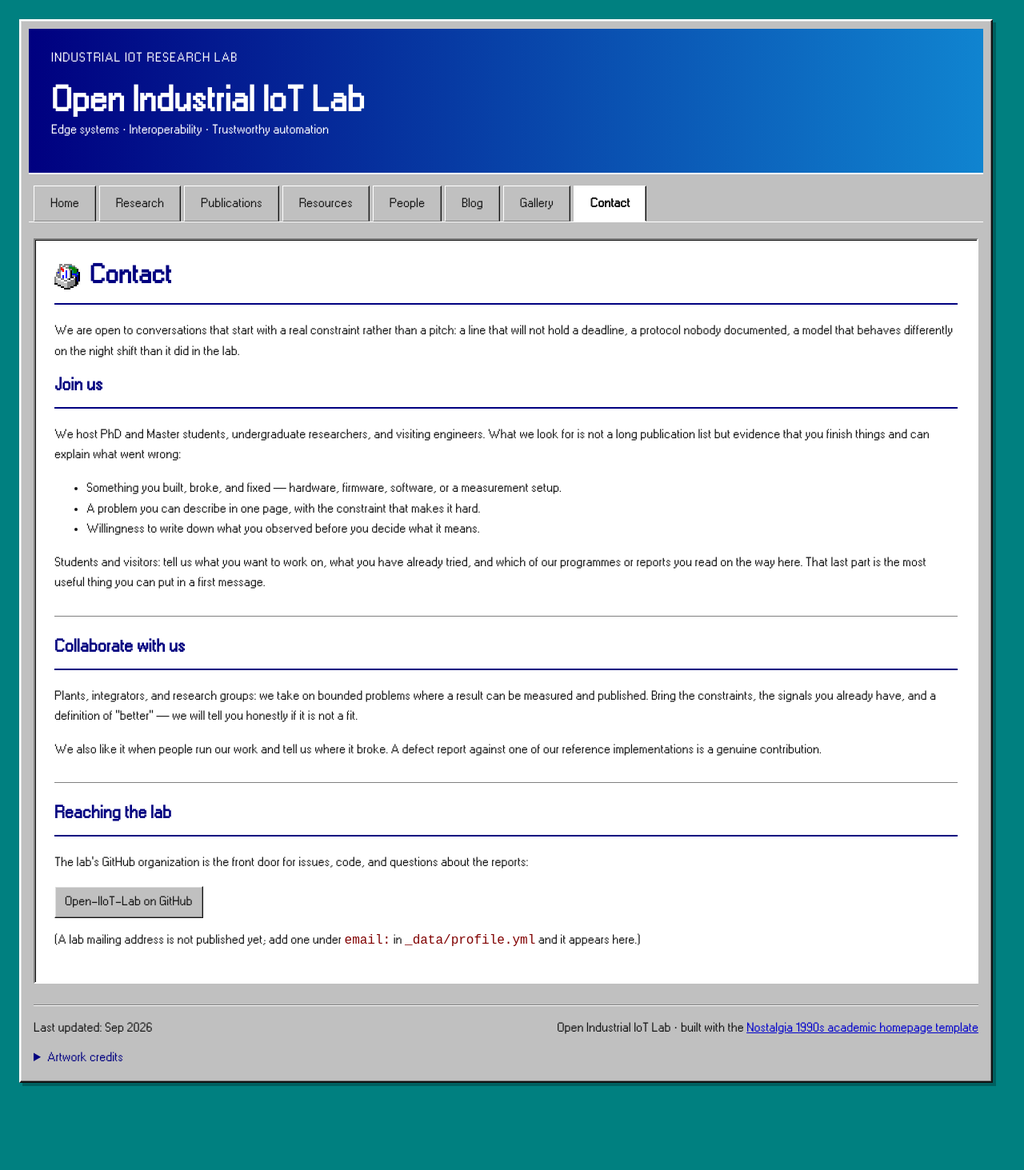
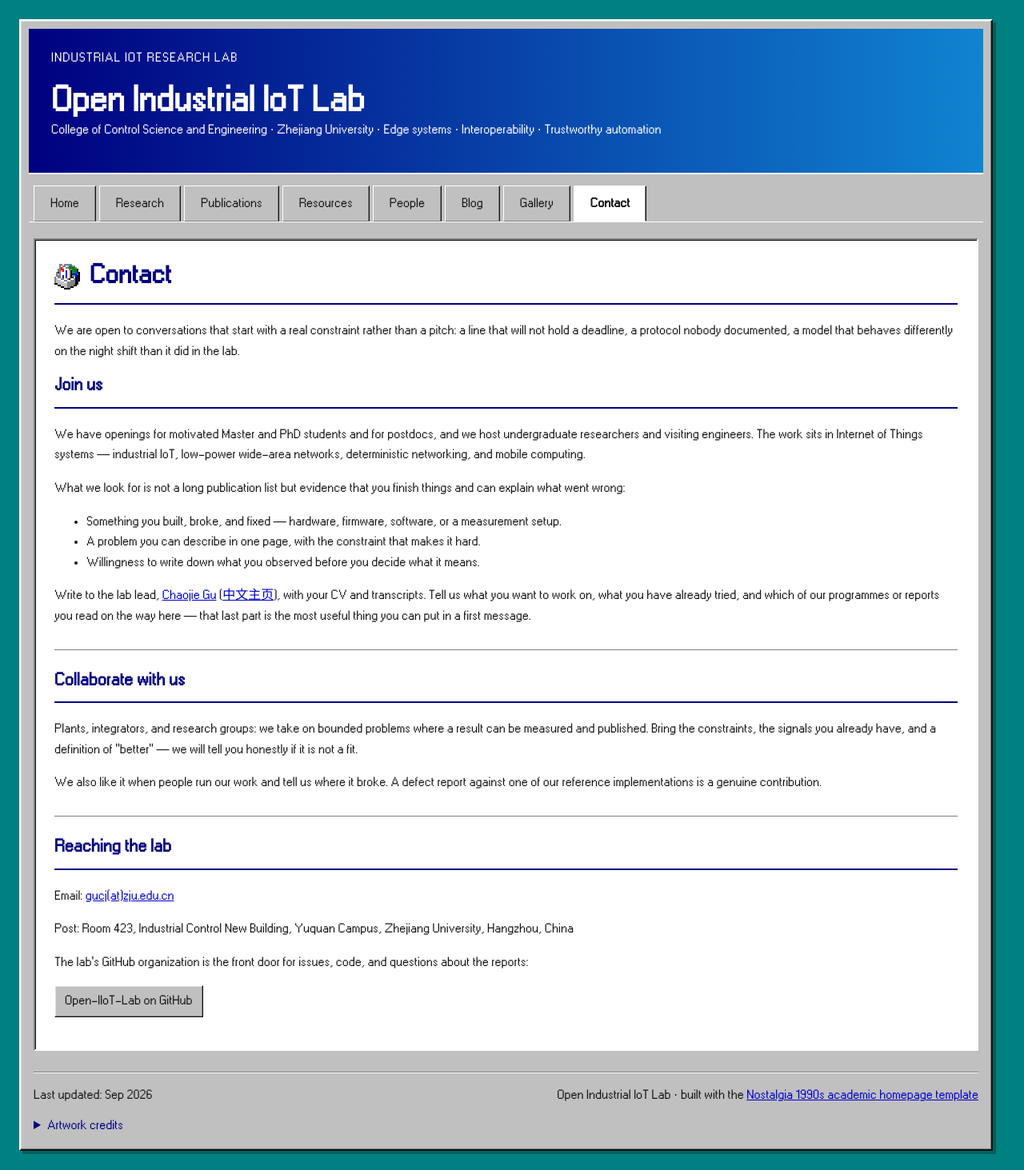
Before and after one commit to Open-IIoT-Lab/Open-IIoT-Lab.github.io, a Jekyll site: the page built from contact.html, in a window 1280 px wide. Shown: the whole page at 80% size. Built offline with Jekyll 4.4.1, drawn with Linux system fonts in a browser that asks for light colours; nearby versions of some CDN libraries; a style sheet for code colours, icons or effects is not loaded; before the commit the page ends 1378 px from its top, so only the background shows below that.

Commit message:
Use the lab wordmark as the logo and favicon, and add the PI details
The supplied wordmark replaces the placeholder mark: the profile rail shows the logo
and the favicon is generated from it (ICO plus PNG and an apple-touch icon). The site
now names Chaojie Gu as the lab lead with links to both of his homepages, the ZJU
affiliation in the masthead, the public lab address and office, and the real openings
for Master/PhD students and postdocs in the research areas the lab works on.

```diff
--- a/_data/profile.yml
+++ b/_data/profile.yml
@@ -6,15 +6,24 @@
 eyebrow: "Industrial IoT research lab"
 
 positions:
+- name: College of Control Science and Engineering · Zhejiang University
 - name: Edge systems
 - name: Interoperability
 - name: Trustworthy automation
 
-# The lab's public contact address. Left unset because the address that shipped with the
-# draft was a placeholder: uncomment the line and use the lab's real address to show the
-# email button in the contact rail.
-# email: "hello@openiiotlab.org"
+# Public contact address of the lab lead, as listed on the ZJU profile page.
+email: "gucj@zju.edu.cn"
 github: Open-IIoT-Lab
+
+# Extra contact-rail buttons. `name` is the label, `url` the destination, and `icon` one of the
+# bundled 16x16 classic icons.
+links:
+- name: PI homepage
+  url: https://chaojiegu.github.io/
+  icon: /assets/images/classic/icons/16/address_book_card_copy-1.png
+- name: PI 中文主页
+  url: https://person.zju.edu.cn/gucj
+  icon: /assets/images/classic/icons/16/briefcase-1.png
 
 short_bio_text_justify: false
 short_bio: >-
@@ -30,11 +39,16 @@
     field notes, and the failure modes that taught us something. We would rather ship a small system
     that a plant engineer can read end to end than a large one nobody can question.
   </p>
+  <p>
+    The lab is led by <a href="https://chaojiegu.github.io/" target="_blank" rel="noopener noreferrer">Chaojie Gu</a>,
+    ZJU 100 Young Professor at the College of Control Science and Engineering, Zhejiang University,
+    and Deputy Director of its Institute of Industrial Process Control.
+  </p>
 
-# The lab mark stands in for the portrait used by the upstream template.
-portrait_url: /assets/images/open-iiot-mark.svg
+# The lab wordmark stands in for the portrait used by the upstream template.
+portrait_url: /assets/images/open-iiot-lab-logo.png
 portrait_caption: >-
-  The lab mark: an open industrial network drawn as connected nodes.
+  College of Control Science and Engineering · Zhejiang University
 
 # The upstream template renders the "education", "experience", and "awards" groups as the
 # background section. For an organisation they carry the lab's focus areas, programmes, and
--- a/_includes/classic/head.html
+++ b/_includes/classic/head.html
@@ -3,7 +3,9 @@
 <meta name="theme-color" content="#008080">
 <title>{{ page.title | escape }} - {{ site.data.profile.navbar_name | escape }}</title>
 {% if site.description %}<meta name="description" content="{{ site.description | strip_newlines | escape }}">{% endif %}
-<link rel="icon" href="{{ '/assets/images/favicon.svg' | relative_url }}" type="image/svg+xml">
+<link rel="icon" href="{{ '/assets/images/favicon.ico' | relative_url }}" sizes="any">
+<link rel="icon" href="{{ '/assets/images/favicon-192.png' | relative_url }}" type="image/png" sizes="192x192">
+<link rel="apple-touch-icon" href="{{ '/assets/images/apple-touch-icon.png' | relative_url }}">
 <link rel="stylesheet" href="https://cdnjs.cloudflare.com/ajax/libs/twitter-bootstrap/4.6.0/css/bootstrap.min.css" crossorigin="anonymous" integrity="sha512-P5MgMn1jBN01asBgU0z60Qk4QxiXo86+wlFahKrsQf37c9cro517WzVSPPV1tDKzhku2iJ2FVgL67wG03SGnNA==">
 <link rel="stylesheet" href="https://cdnjs.cloudflare.com/ajax/libs/font-awesome/6.5.1/css/all.min.css" crossorigin="anonymous" integrity="sha512-DTOQO9RWCH3ppGqcWaEA1BIZOC6xxalwEsw9c2QQeAIftl+Vegovlnee1c9QX4TctnWMn13TZye+giMm8e2LwA==">
 <link rel="stylesheet" href="https://cdnjs.cloudflare.com/ajax/libs/academicons/1.9.1/css/academicons.min.css" crossorigin="anonymous" integrity="sha512-b1ASx0WHgVFL5ZQhTgiPWX+68KjS38Jk87jg7pe+qC7q9YkEtFq0z7xCglv7qGIs/68d3mAp+StfC8WKC5SSAg==">
--- a/_includes/widgets/profile_card_mini.html
+++ b/_includes/widgets/profile_card_mini.html
@@ -20,6 +20,7 @@
     {% if site.data.profile.linkedin %}<a class="classic-button classic-contact-button" href="https://www.linkedin.com/in/{{ site.data.profile.linkedin }}" target="_blank" rel="noopener noreferrer"><img class="classic-contact-icon" src="{{ '/assets/images/classic/icons/16/briefcase-1.png' | relative_url }}" width="16" height="16" alt=""><span class="classic-contact-label">LinkedIn</span></a>{% endif %}
     {% if site.data.profile.orcid %}<a class="classic-button classic-contact-button" href="https://orcid.org/{{ site.data.profile.orcid }}" target="_blank" rel="noopener noreferrer"><img class="classic-contact-icon" src="{{ '/assets/images/classic/icons/16/address_book_card_copy-1.png' | relative_url }}" width="16" height="16" alt=""><span class="classic-contact-label">ORCID</span></a>{% endif %}
     {% if site.data.profile.cv_link %}<a class="classic-button classic-contact-button" href="{{ site.data.profile.cv_link | relative_url }}" target="_blank" rel="noopener noreferrer"><img class="classic-contact-icon" src="{{ '/assets/images/classic/icons/16/notepad_file-1.png' | relative_url }}" width="16" height="16" alt=""><span class="classic-contact-label">Curriculum Vitae</span></a>{% endif %}
+    {% for link in site.data.profile.links %}<a class="classic-button classic-contact-button" href="{{ link.url }}" target="_blank" rel="noopener noreferrer">{% if link.icon %}<img class="classic-contact-icon" src="{{ link.icon | relative_url }}" width="16" height="16" alt="">{% endif %}<span class="classic-contact-label">{{ link.name }}</span></a>{% endfor %}
 </section>
 <nav class="classic-page-index" aria-label="On this page">
     <h2 class="classic-rail-heading">On this page</h2>
--- a/contact.html
+++ b/contact.html
@@ -16,9 +16,14 @@
     <section class="classic-section" aria-labelledby="join-heading">
         <h2 id="join-heading" class="classic-section-heading">Join us</h2>
         <p>
-            We host PhD and Master students, undergraduate researchers, and visiting engineers. What
-            we look for is not a long publication list but evidence that you finish things and can
-            explain what went wrong:
+            We have openings for motivated Master and PhD students and for postdocs, and we host
+            undergraduate researchers and visiting engineers. The work sits in Internet of Things
+            systems — industrial IoT, low-power wide-area networks, deterministic networking, and
+            mobile computing.
+        </p>
+        <p>
+            What we look for is not a long publication list but evidence that you finish things and
+            can explain what went wrong:
         </p>
         <ul>
             <li>Something you built, broke, and fixed — hardware, firmware, software, or a measurement setup.</li>
@@ -26,9 +31,11 @@
             <li>Willingness to write down what you observed before you decide what it means.</li>
         </ul>
         <p>
-            Students and visitors: tell us what you want to work on, what you have already tried, and
-            which of our programmes or reports you read on the way here. That last part is the most
-            useful thing you can put in a first message.
+            Write to the lab lead, <a href="https://chaojiegu.github.io/" target="_blank" rel="noopener noreferrer">Chaojie Gu</a>
+            (<a href="https://person.zju.edu.cn/gucj" target="_blank" rel="noopener noreferrer">中文主页</a>),
+            with your CV and transcripts. Tell us what you want to work on, what you have already
+            tried, and which of our programmes or reports you read on the way here — that last part
+            is the most useful thing you can put in a first message.
         </p>
     </section>
 
@@ -47,6 +54,15 @@
 
     <section class="classic-section" aria-labelledby="reach-heading">
         <h2 id="reach-heading" class="classic-section-heading">Reaching the lab</h2>
+        {% if site.data.profile.email %}
+        <p>
+            Email: <a href="mailto:{{ site.data.profile.email | encode_email }}">{{ site.data.profile.email | replace: '@', '(at)' }}</a>
+        </p>
+        {% endif %}
+        <p>
+            Post: Room 423, Industrial Control New Building, Yuquan Campus, Zhejiang University,
+            Hangzhou, China
+        </p>
         <p>
             The lab's GitHub organization is the front door for issues, code, and questions about the
             reports:
@@ -54,16 +70,5 @@
         <p>
             <a class="classic-button" href="https://github.com/{{ site.data.profile.github }}" target="_blank" rel="noopener noreferrer">Open-IIoT-Lab on GitHub</a>
         </p>
-        {% if site.data.profile.email %}
-        <p>
-            Or write to us directly:
-            <a href="mailto:{{ site.data.profile.email | encode_email }}">{{ site.data.profile.email | replace: '@', '(at)' }}</a>
-        </p>
-        {% else %}
-        <p class="classic-small">
-            (A lab mailing address is not published yet; add one under <code>email:</code> in
-            <code>_data/profile.yml</code> and it appears here.)
-        </p>
-        {% endif %}
     </section>
 </div>
--- a/people.html
+++ b/people.html
@@ -29,6 +29,7 @@
                 <div>
                     <div class="classic-background-name">{% if member.url %}<a href="{{ member.url }}" target="_blank" rel="noopener noreferrer">{{ member.name }}</a>{% else %}{{ member.name }}{% endif %}</div>
                     {% if member.role %}<div>{{ member.role }}</div>{% endif %}
+                    {% if member.links %}<div class="classic-small">{% for link in member.links %}<a href="{{ link[1] }}" target="_blank" rel="noopener noreferrer">{{ link[0] }}</a>{% unless forloop.last %} · {% endunless %}{% endfor %}</div>{% endif %}
                     {% if member.dates %}<div class="classic-date">{{ member.dates }}</div>{% endif %}
                 </div>
             </li>
```
Also changed, not shown: _data/people.yml (+11 -4 lines), assets/images/apple-touch-icon.png (added), assets/images/favicon-192.png (added), assets/images/favicon.ico (added), assets/images/favicon.svg (deleted), assets/images/open-iiot-lab-logo.png (added), assets/images/open-iiot-mark.svg (deleted).
